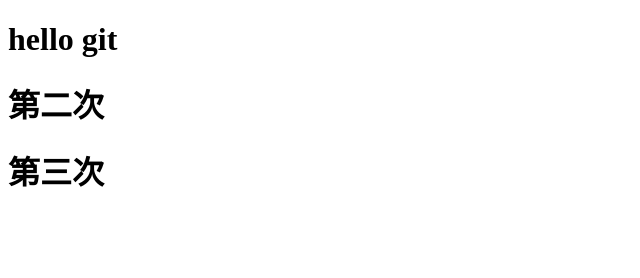
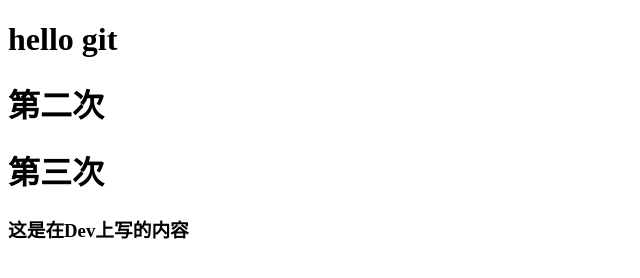
Before and after one commit to missyingxu/1607cgit, a plain HTML site: page index.html in a window 1280 px wide. Shown: the whole page, without its empty margins (0-640 px from the left). Drawn offline with Linux system fonts and the light colour scheme.

Commit message:
update dev

```diff
--- a/index.html
+++ b/index.html
@@ -8,5 +8,8 @@
 	<h1>hello git</h1>
 	<h1>第二次</h1>
 	<h1>第三次</h1>
+
+	<h3>这是在Dev上写的内容</h3>
+
 </body>
 </html>
```
